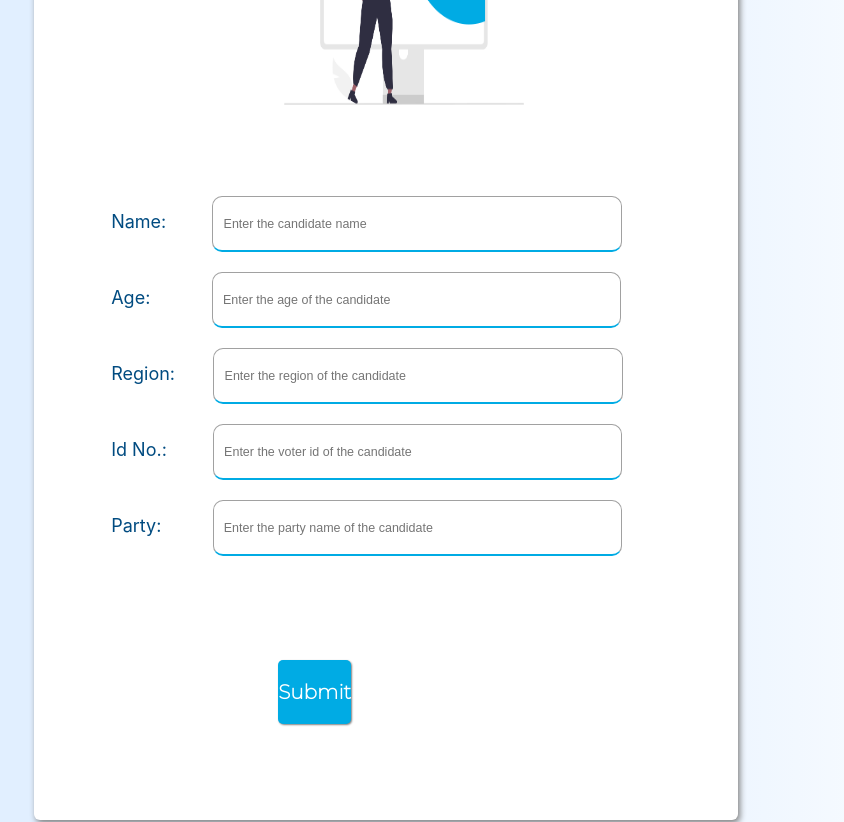
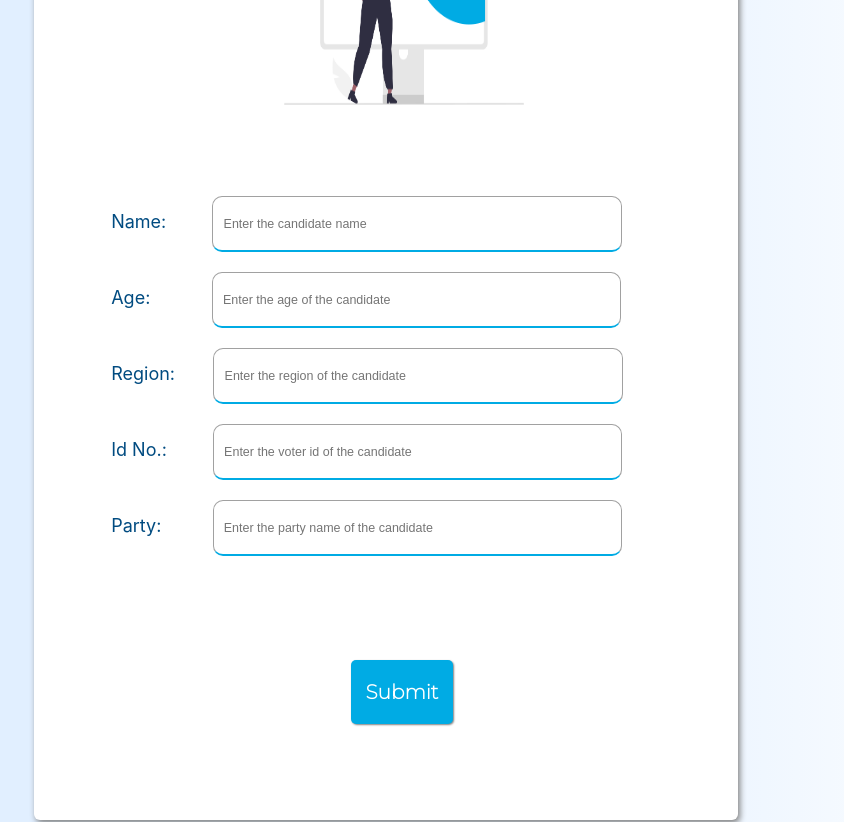
Before and after one commit to Upasana1807/Electoral-Application, a React (Create React App) app: page /canform in a window 1280 px wide. Shown: the part 434-1256 px from the top of the page, without its empty margins (260-1104 px from the left). Built offline with nearby package versions, Linux system fonts and the light colour scheme.

Commit message:
candidate form for nomination

```diff
--- a/src/components/Candiform.css
+++ b/src/components/Candiform.css
@@ -17,7 +17,7 @@
 .candi-form-btn:hover{
     background-color: rgb(0, 171, 228);
     height: 9vh;
-    width: 115%;
+    width: 145%;
     cursor: pointer;
     box-shadow:1px 1px 5px rgb(207, 202, 202);
     text-shadow: 1px 3px 3px white;
@@ -25,7 +25,7 @@
 .candi-form-btn{
     cursor: pointer;
     height:8vh;
-    width:100% ;
+    width:140% ;
     background-color:rgb(0, 171, 228);
     color:white;
     border:none;
@@ -34,7 +34,7 @@
     font-family:'Montserrat', sans-serif;
     border-radius:5px;
     font-size:20px;
-    margin-left:335%;
+    margin-left:435%;
     margin-top: 60vh;
     font-weight: bold;
 }
```
